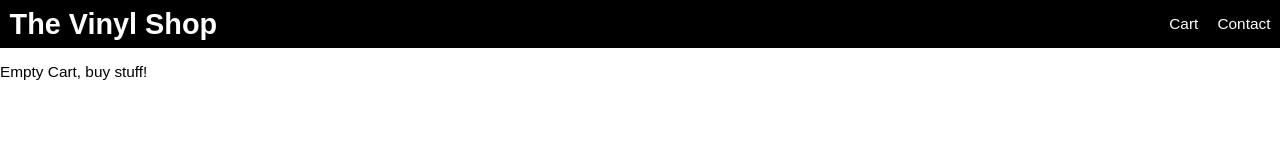
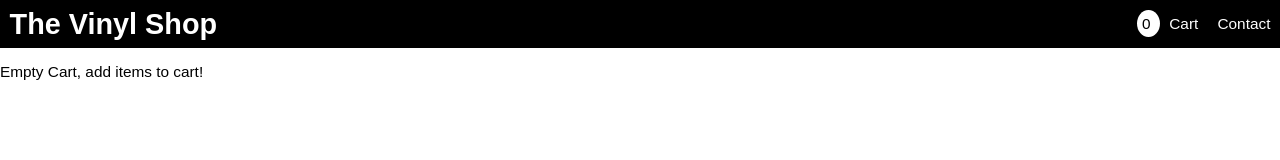
Before and after one commit to dandeloid/project-final, a React (Create React App) app in the folder frontend/: page /cart in a window 1280 px wide. Shown: the top 160 px of the page. Built offline with nearby package versions, Linux system fonts and the light colour scheme.

Commit message:
cart addItem+removeIten WIP

```diff
--- a/frontend/src/components/Header.js
+++ b/frontend/src/components/Header.js
@@ -1,14 +1,19 @@
 import React from 'react'
-
+import { useSelector } from 'react-redux'
 import { Link } from 'react-router-dom'
 
+
 const Header = () => {
+
+    const cart = useSelector((store) => store.cart.cart)
+
     return (
         <header className="row">
             <div>
                 <Link to="/" className="brand">The Vinyl Shop</Link>
             </div>
             <div>
+                <span className="in-cart"> {cart.length} </span>
                 <Link to="/Cart">Cart</Link>
                 <Link to="/Contact">Contact</Link>
             </div>
--- a/frontend/src/index.css
+++ b/frontend/src/index.css
@@ -173,3 +173,11 @@ img.large {
   display: flex;
   justify-content: center;
 }
+
+/* CART STUFF */
+.in-cart {
+  color: black;
+  padding: 0.5rem;
+  background-color: white;
+  border-radius: 100%;
+}
--- a/frontend/src/reducers/cart.js
+++ b/frontend/src/reducers/cart.js
@@ -7,9 +7,22 @@ export const cart = createSlice({
 	cart: [],
 	},
 	reducers: {
-		setCart: (store, action) => {
-			store.cart = action.payload
-			/* store.cart.push({...action.payload}) */
+
+		addItem: (store, action) => {
+			const nrToAdd = action.payload.quantity
+			const product = action.payload
+			const productExist = store.cart.find((item) => item._id === product._id)
+
+			if (productExist){
+				productExist.quantity += nrToAdd
+			} else {
+				store.cart.push({...product})
+			}
 		},
+		removeItem: (store, action) => {
+			const product = action.payload.product
+			console.log("product", product)
+			store.cart = []
+		}
 	},
 });
--- a/frontend/src/screens/CartScreen.js
+++ b/frontend/src/screens/CartScreen.js
@@ -1,23 +1,37 @@
 import React from 'react'
-import { useSelector } from 'react-redux'
+import { useSelector, useDispatch } from 'react-redux'
+
+import { cart } from '../reducers/cart'
 
 const CartScreen = () => {
 
-    const cart = useSelector((store) => store.cart.cart)
 
-    if (cart.length === 0) {
-        return <p>Empty Cart, buy stuff!</p>
-    }
+    const inCart = useSelector((store) => store.cart.cart)
+
+    const dispatch = useDispatch()
 
     console.log(cart)
 
+    const removeFromCart = (product) => {
+        dispatch(cart.actions.removeItem({product}))
+    }
+
+
+    if (inCart.length === 0) {
+        return <p>Empty Cart, add items to cart!</p>
+    }
     return (
         <main>
-            <h1>Added to cart</h1>
-            <p>Artist: {cart.name}</p>
-            <p>Title: {cart.title}</p>
-            <p>Quantity: {cart.quantity}</p>
-            <p>Total price: {(cart.quantity * cart.price)}</p>
+            {inCart.map(product => (
+                <div key={product._id}>
+                <h1>Added to cart</h1>
+                <p>Artist: {product.name}</p>
+                <p>Title: {product.title}</p>
+                <p>Quantity: {product.quantity}</p>
+                <p>Total price: {(product.quantity * product.price)}</p>
+                <button onClick={() => removeFromCart(product)}>Remove</button>
+            </div>
+            ))}
         </main>
     )
 }
--- a/frontend/src/screens/ProductScreen.js
+++ b/frontend/src/screens/ProductScreen.js
@@ -31,7 +31,7 @@ const ProductScreen = () => {
     } */
 
     const addToCart = () => {
-        dispatch(cart.actions.setCart({...product, quantity}))
+        dispatch(cart.actions.addItem({...product, quantity}))
         navigate('/cart')
     }
 
```
